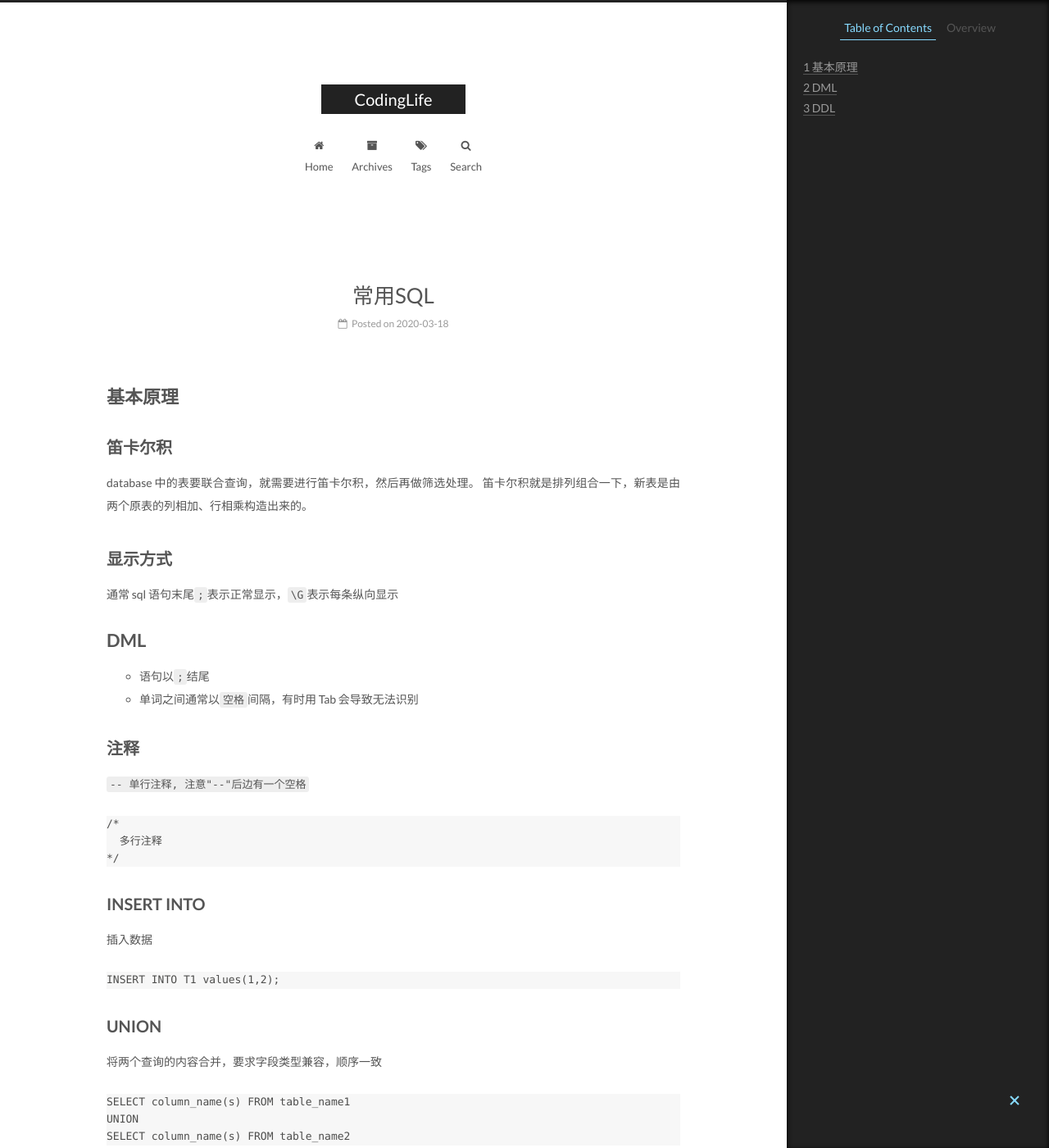
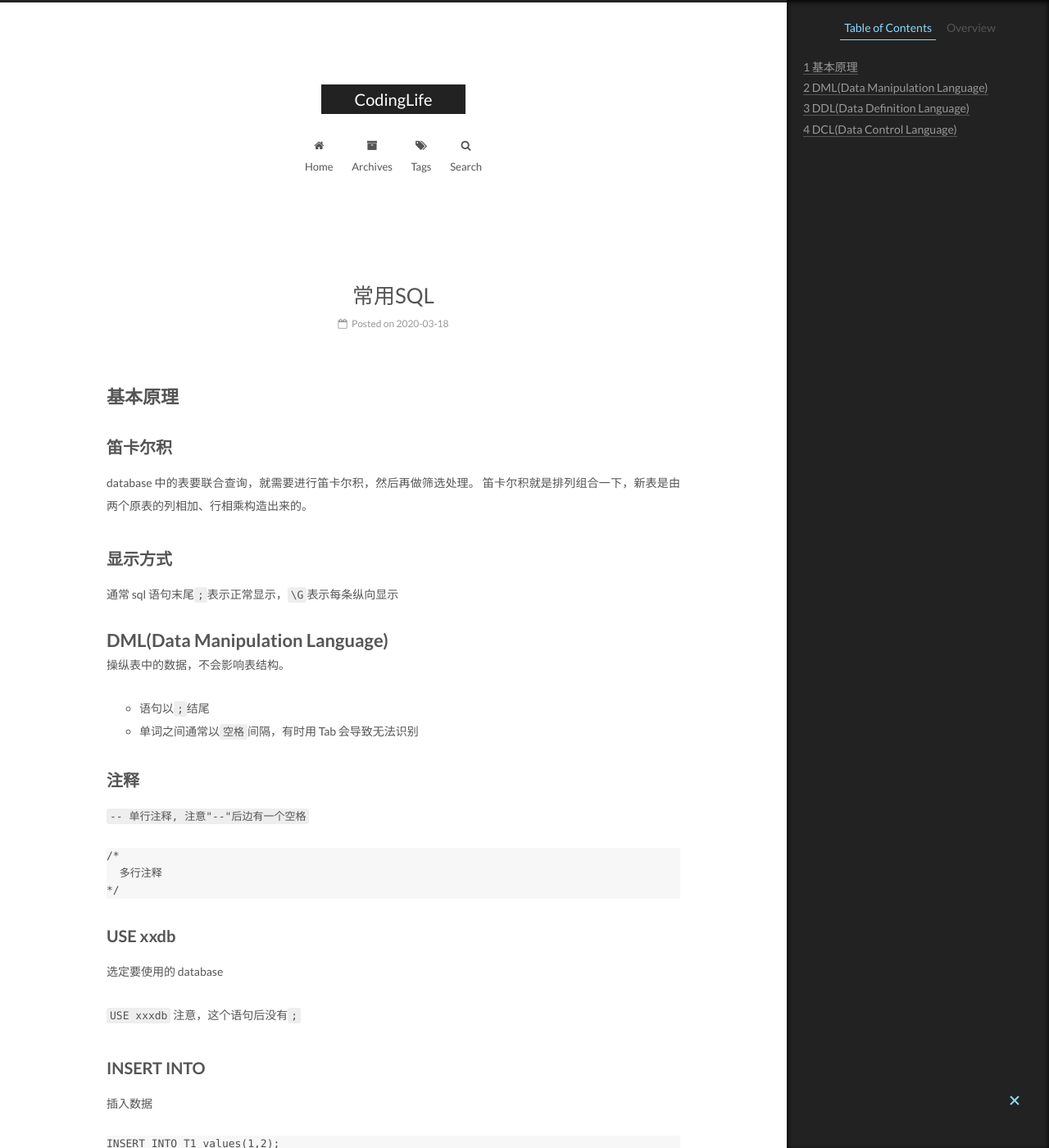
Before and after one commit to CodeHunter2006/CodeHunter2006.github.io, a Jekyll site: the page built from _posts/2020-03-18-SQL_CMD.md, in a window 1280 px wide and 1400 px high. Shown: the whole window at 82% size. Built offline with Jekyll 4.4.1, drawn with Linux system fonts in a browser that asks for light colours; some of the changed text lies outside the part shown.

Commit message:
[doc]: add contents.

````diff
--- a/_posts/2020-03-18-SQL_CMD.md
+++ b/_posts/2020-03-18-SQL_CMD.md
@@ -16,7 +16,9 @@ database 中的表要联合查询，就需要进行笛卡尔积，然后再做
 
 通常 sql 语句末尾`;`表示正常显示，`\G`表示每条纵向显示
 
-# DML
+# DML(Data Manipulation Language)
+
+操纵表中的数据，不会影响表结构。
 
 - 语句以`;`结尾
 - 单词之间通常以`空格`间隔，有时用 Tab 会导致无法识别
@@ -30,6 +32,13 @@ database 中的表要联合查询，就需要进行笛卡尔积，然后再做
   多行注释
 */
 ```
+
+## USE xxdb
+
+选定要使用的 database
+
+`USE xxxdb`
+注意，这个语句后没有`;`
 
 ## INSERT INTO
 
@@ -53,7 +62,18 @@ SELECT column_name(s) FROM table_name2
 
 同 UNION，要求字段名完全一致
 
-# DDL
+## 函数
+
+注意，SQL 中数组下标是从 1 开始的。
+
+### count
+
+`SELECT COUNT(column_name) FROM table_name`
+统计数据条数，colum_name 可以直接用数字代替，如`count(1)`表示第一个字段
+
+# DDL(Data Definition Language)
+
+操纵表结构。DDL 语句默认带 commit，不能 rollback。
 
 ## 全局变量
 
@@ -68,6 +88,13 @@ show variables like '%slow_query_log%';
 ```SQL
 set global slow_query_log = 1;
 ```
+
+### 自动 commit(默认开启)
+
+- `set autocommit=0;` 关闭自动提交，需要最后手动执行`commit;`提交。
+- 在 commit 结束之前，可以通过 rollback 回滚之前在缓冲区的操作。
+- 也可以通过`start transaction;`开启一个事务，暂时关闭自动 commit 功能。
+- `begin;` 也可以开启一个事务
 
 ## 表
 
@@ -120,3 +147,7 @@ alter table t1 a_idx(name1, name2, name3);
 ```SQL
 drop index a_idx on t1;
 ```
+
+# DCL(Data Control Language)
+
+修改权限
````
Also changed, not shown: _posts/2020-04-18-MySQL_Slowlog.md (deleted, +0 -29 lines), _posts/2020-04-18-MySQL_Slowlog_Profile.md (added, +57 -0 lines), _posts/2020-04-19-MySQL_Lock.md (added, +71 -0 lines).
